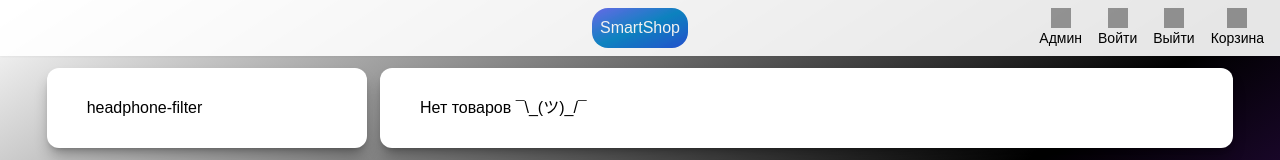
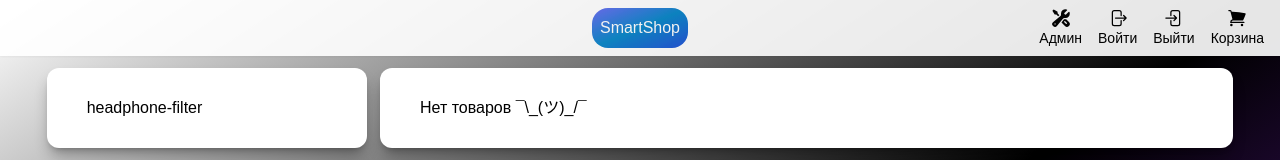
Before and after one commit to f-kurdan/SmartShop, a Next.js app in the folder online-store/client/: page /catalog/headphones in a window 1280 px wide. Shown: the top 160 px of the page. Built offline with nearby package versions, Linux system fonts and the light colour scheme; grey boxes are pictures that could not be loaded; a web font is replaced by a local one.

Commit message:
Change navbar icons

```diff
--- a/online-store/client/src/app/catalog/headphones/page.tsx
+++ b/online-store/client/src/app/catalog/headphones/page.tsx
@@ -3,7 +3,13 @@ import FilterContainer from '@/components/products-catalog/filters/filter-contai
 import HeadphoneFilter from '@/components/products-catalog/filters/headphone-filter'
 import HeadphonesList from '@/components/products-catalog/lists/headphones-list'
 import ListContainer from '@/components/products-catalog/lists/list-container'
+import { Metadata } from 'next'
 import React from 'react'
+
+export const metadata: Metadata = {
+  title : "Наушники | SmartShop",
+  description: "Наушники беспроводные, проводные, вакуумные, капельные"
+}
 
 const Page = () => {
   return (
--- a/online-store/client/src/app/catalog/phones/page.tsx
+++ b/online-store/client/src/app/catalog/phones/page.tsx
@@ -4,6 +4,12 @@ import ListContainer from '@/components/products-catalog/lists/list-container'
 import React from 'react'
 import PhonesFilter from '@/components/products-catalog/filters/phones-filter'
 import CatalogContainer from '@/components/products-catalog/catalog-container'
+import { Metadata } from 'next'
+
+export const metadata: Metadata = {
+  title : "Смартфоны | SmartShop",
+  description: "Смартфоны iphone, samsung, xiaomi, huawei"
+}
 
 const Page = () => {
   return (
--- a/online-store/client/src/app/layout.tsx
+++ b/online-store/client/src/app/layout.tsx
@@ -2,11 +2,17 @@ import './globals.css'
 import { Unbounded, Montserrat, Rubik, Syne } from 'next/font/google'
 import Navbar from '../components/navbar'
 import Footer from '@/components/main-page/footer'
+import { Metadata } from 'next';
 
 const unbounded = Unbounded({ subsets: ["cyrillic", "latin"], weight: "300", display: "swap", variable: '--var-unbounded' });
 const montserrat = Montserrat({ subsets: ["cyrillic", "latin"], weight: "500", display: "swap", variable: '--var-mont' });
 const rubik = Rubik({ subsets: ["cyrillic", "latin"], display: "swap", variable: '--var-rubik' });
 const syne = Syne({ subsets: ["latin"], weight: "800", display: "swap", variable: '--var-syne' });
+
+export const metadata: Metadata = {
+  title : "Магазин гаджетов | SmartShop",
+  description: "Магазин смартфонов, ноутбуков, планшетов  и других гаджетов"
+}
 
 export default function RootLayout({
   children,
@@ -15,10 +21,6 @@ export default function RootLayout({
 }) {
   return (
     <html lang="en" className={`${unbounded.variable} ${montserrat.variable} ${rubik.variable} ${syne.variable}`}>
-      <head>
-        <title>Магазин гаджетов | SmartShop</title>
-        <meta name="description" content={"Магазин смартфонов, ноутбуков, планшетов  и других гаджетов"} />
-      </head>
       <body className='bg-gradient-to-br from-white via-black to-purple-700'>
         <main className='min-h-screen'>
           <Navbar />
--- a/online-store/client/src/components/navbar.jsx
+++ b/online-store/client/src/components/navbar.jsx
@@ -1,5 +1,6 @@
 import Link from 'next/link';
-import React from 'react'
+import React from 'react';
+import {WrenchScrewdriverIcon, ArrowRightOnRectangleIcon, ArrowLeftOnRectangleIcon, ShoppingCartIcon } from '@heroicons/react/24/solid';
 
 const textStyle = 'text-black text-sm';
 const iconStyle = 'w-5 h-5';
@@ -13,19 +14,19 @@ const Navbar = () => {
             </Link>
             <div className='absolute right-2 flex flex-row justify-items-end'>
                 <div className={linkStyle}>
-                    <img className={iconStyle} src="icons/admin.svg" alt="" />
+                    <WrenchScrewdriverIcon  className={iconStyle}  />
                     <h3 className={textStyle}>Админ</h3>
                 </div>
                 <div className={linkStyle}>
-                    <img className={iconStyle} src="icons/login.svg" alt="" />
+                    <ArrowRightOnRectangleIcon className={iconStyle} />
                     <h3 className={textStyle}>Войти</h3>
                 </div>
                 <div className={linkStyle}>
-                    <img className={`${iconStyle} rotate-180`} src="icons/logout.svg" alt="" />
+                    <ArrowLeftOnRectangleIcon className={`${iconStyle} rotate-180`} />
                     <h3 className={textStyle}>Выйти</h3>
                 </div>
                 <div className={linkStyle}>
-                    <img className={iconStyle} src="icons/cart.svg" alt="" />
+                    <ShoppingCartIcon className={iconStyle} />
                     <h3 className={textStyle}>Корзина</h3>
                 </div>
             </div>
```
